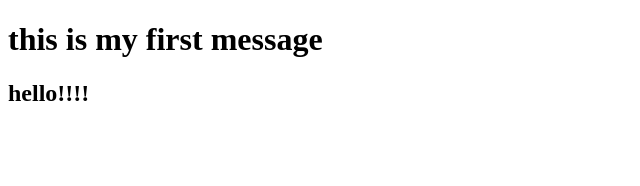
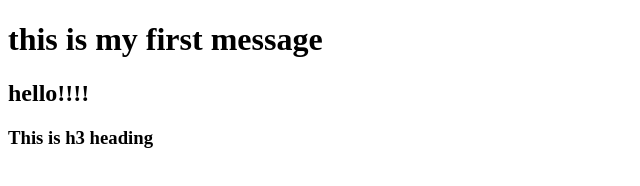
Before and after one commit to joraja2001/trial, a plain HTML site: page index.html in a window 1280 px wide. Shown: the whole page, without its empty margins (0-640 px from the left). Drawn offline with Linux system fonts and the light colour scheme.

Commit message:
This is h3 added
This is demo dummy description

```diff
--- a/index.html
+++ b/index.html
@@ -9,5 +9,6 @@
 <body>
     <h1>this is my first message</h1>
     <h2>hello!!!!</h2>
+    <h3>This is h3 heading</h3>
 </body>
 </html>
```
